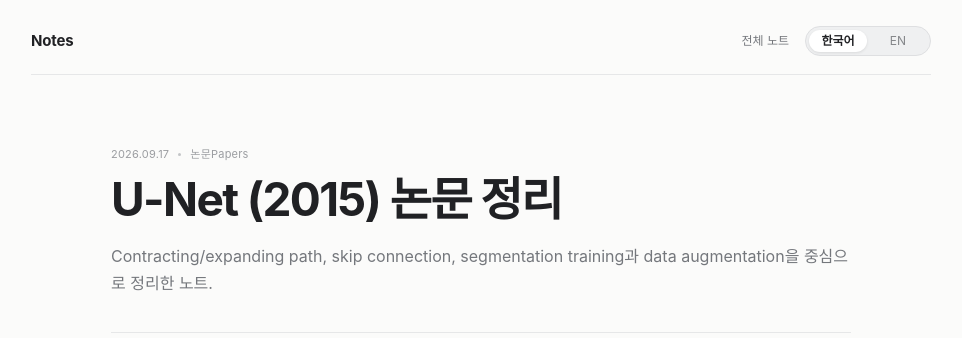
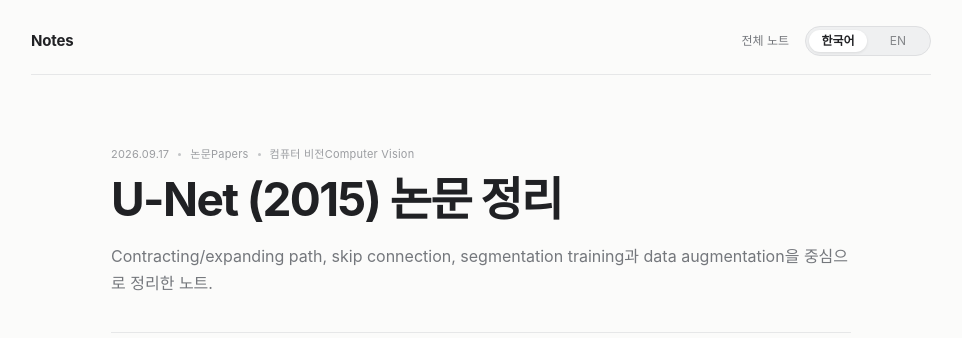
Before and after one commit to nayana224/nayana224.github.io, a Jekyll site: the page built from _notes/unet-2015.md, in a window 1280 px wide and 900 px high. Shown: the top 338 px of the window, without its empty margins (159-1121 px from the left). Built offline with Jekyll 4.4.1, drawn with Linux system fonts in a browser that asks for light colours.

Commit message:
notes: classify paper topic

```diff
--- a/_notes/unet-2015.md
+++ b/_notes/unet-2015.md
@@ -7,6 +7,10 @@
 category: Papers
 category_ko: 논문
 category_en: Papers
+topic: "Computer Vision"
+topic_ko: "컴퓨터 비전"
+topic_en: "Computer Vision"
+library_type: papers
 summary: "Contracting/expanding path, skip connection, segmentation training과 data augmentation을 중심으로 정리한 노트."
 summary_ko: "Contracting/expanding path, skip connection, segmentation training과 data augmentation을 중심으로 정리한 노트."
 summary_en: "Notes on U-Net's contracting/expanding paths, skip connections, segmentation training, and augmentation."
```
